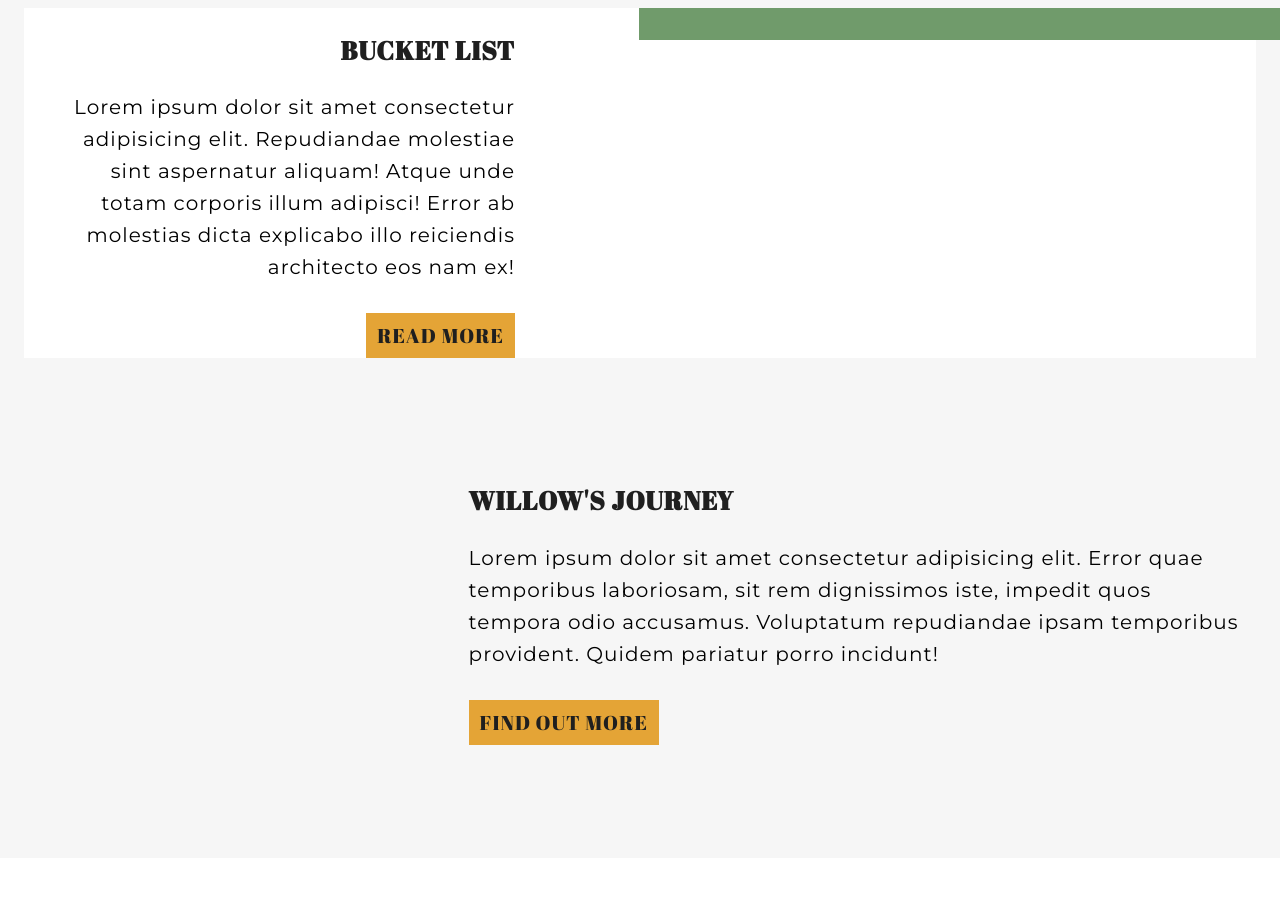
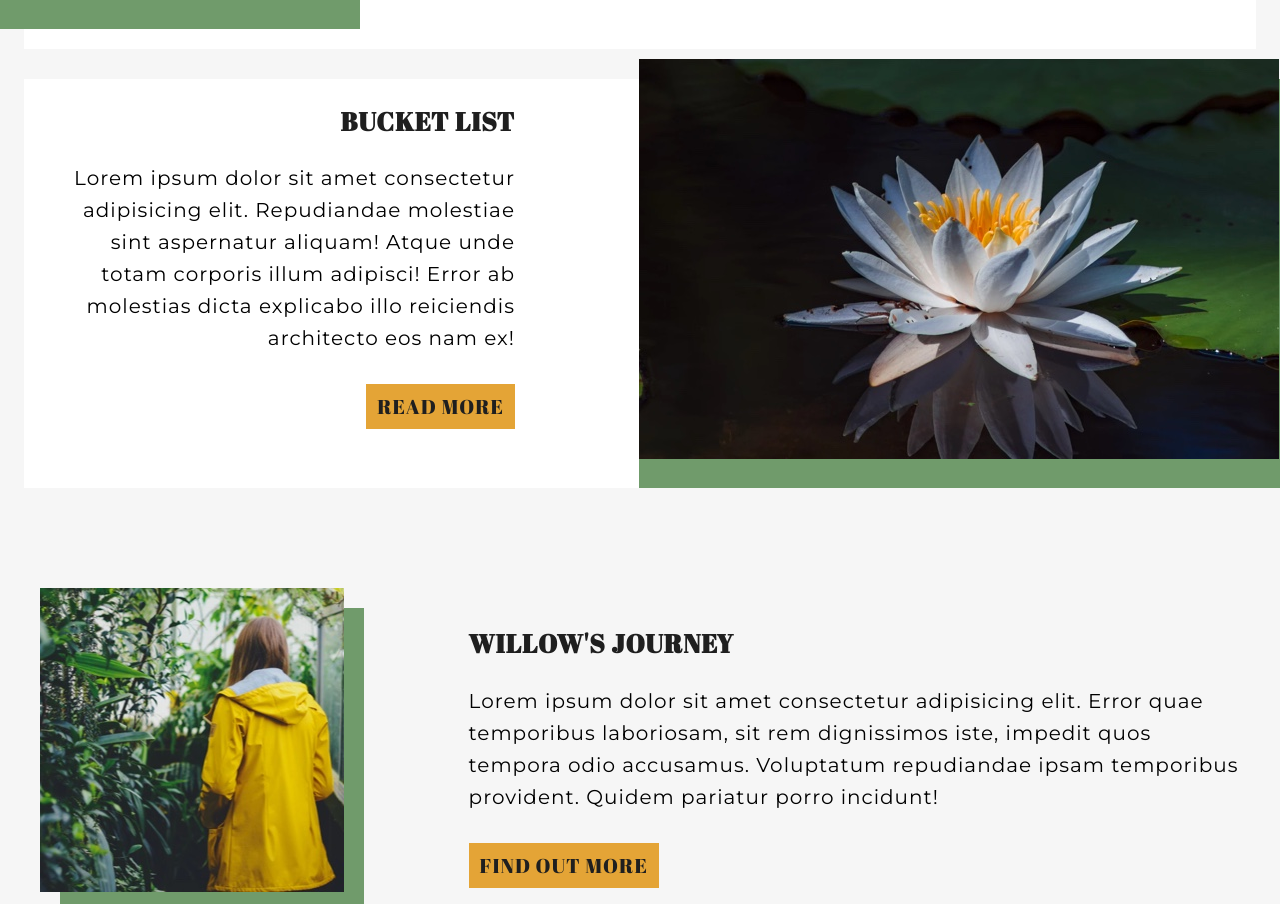
Before and after one commit to umeraziz45/ProjectOne, a plain HTML site: page index.html in a window 1280 px wide. Shown: the part 1400-2304 px from the top of the page. Drawn offline with Linux system fonts and the light colour scheme.

```diff
--- a/index.html
+++ b/index.html
@@ -55,7 +55,7 @@
 
           <div class="home-favourite__greenbox">
             <div class="home-favourite-things__img-container">
-              <img class="home-favourite-img srOnly" src="./assets/home-image-2.jpg" alt="A bridge connecting two forests with a waterfall in the background">
+              <img class="home-favourite-img " src="./assets/home-image-2.jpg" alt="A bridge connecting two forests with a waterfall in the background">
             </div>
           </div>
 
@@ -75,7 +75,7 @@
           </div>
           <div class="home-bucket-list__green-box">
             <div class="home-bucket-list__img-container">
-              <img class="home-bucket-list__img srOnly"  src="./assets/home-image-3.jpg" alt="">
+              <img class="home-bucket-list__img "  src="./assets/home-image-3.jpg" alt="A purple-ish flower">
             </div>
           </div>
         </div>
@@ -85,7 +85,7 @@
       <section class="home-journey">
         <div class="wrapper home-journey__container" >
           <div class="home-journey__img-container">
-            <img class="home-journey__img srOnly" src="./assets/home-image-4.jpg" alt="Girl in yelllow jacket in Green house">
+            <img class="home-journey__img " src="./assets/home-image-4.jpg" alt="Girl in yelllow jacket in Green house">
           </div>
           <div class="home-journey__text">
             <h3>WILLOW'S JOURNEY</h3>
@@ -99,10 +99,10 @@
       <section class="home-images">
 
         <div class="home-banner">
-          <img class="home-banner__img srOnly" src="./assets/home-image-5.jpg" alt="">
+          <img class="home-banner__img " src="./assets/home-image-5.jpg" alt="">
         </div>
 
-        <div class="home-gallery srOnly">
+        <div class="home-gallery ">
           <img src="./assets/home-image-6.jpg" alt="empty road with forests on both sides and fog on the horizon">
           <img src="./assets/home-image-7.jpg" alt="bowl of lemons">
           <img src="./assets/home-image-8.jpg" alt="Winding staircase">
```
